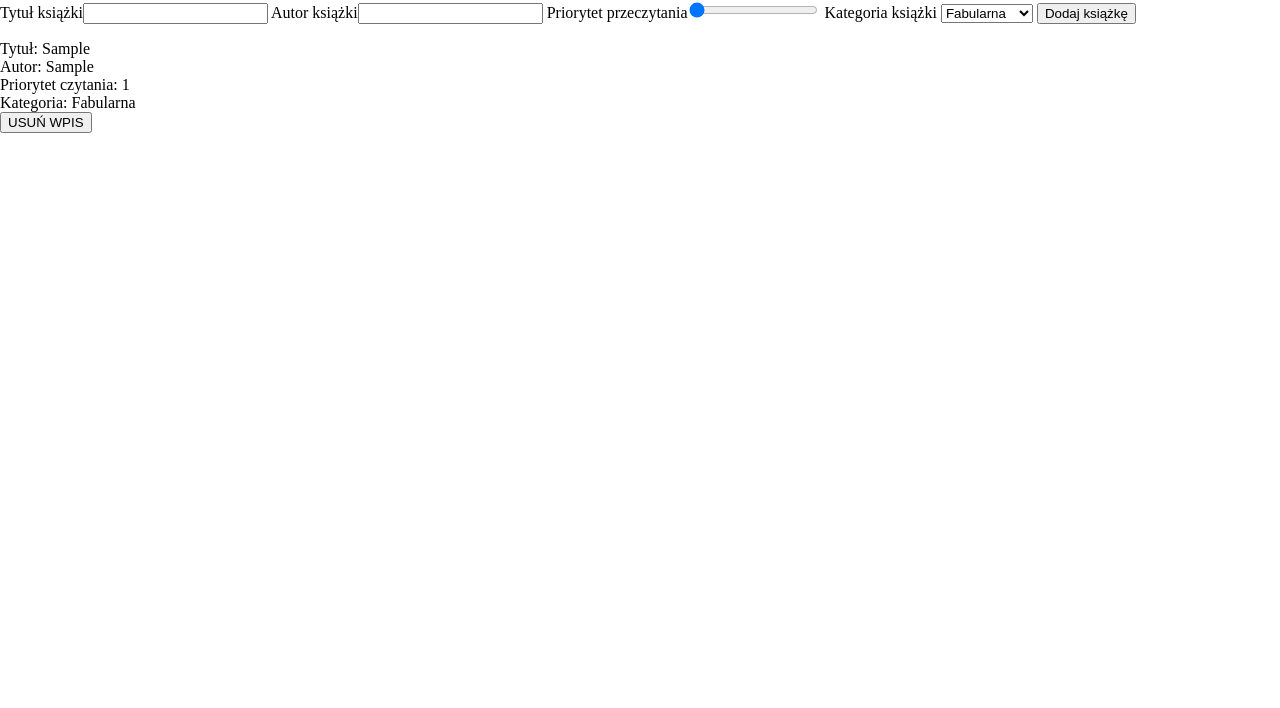
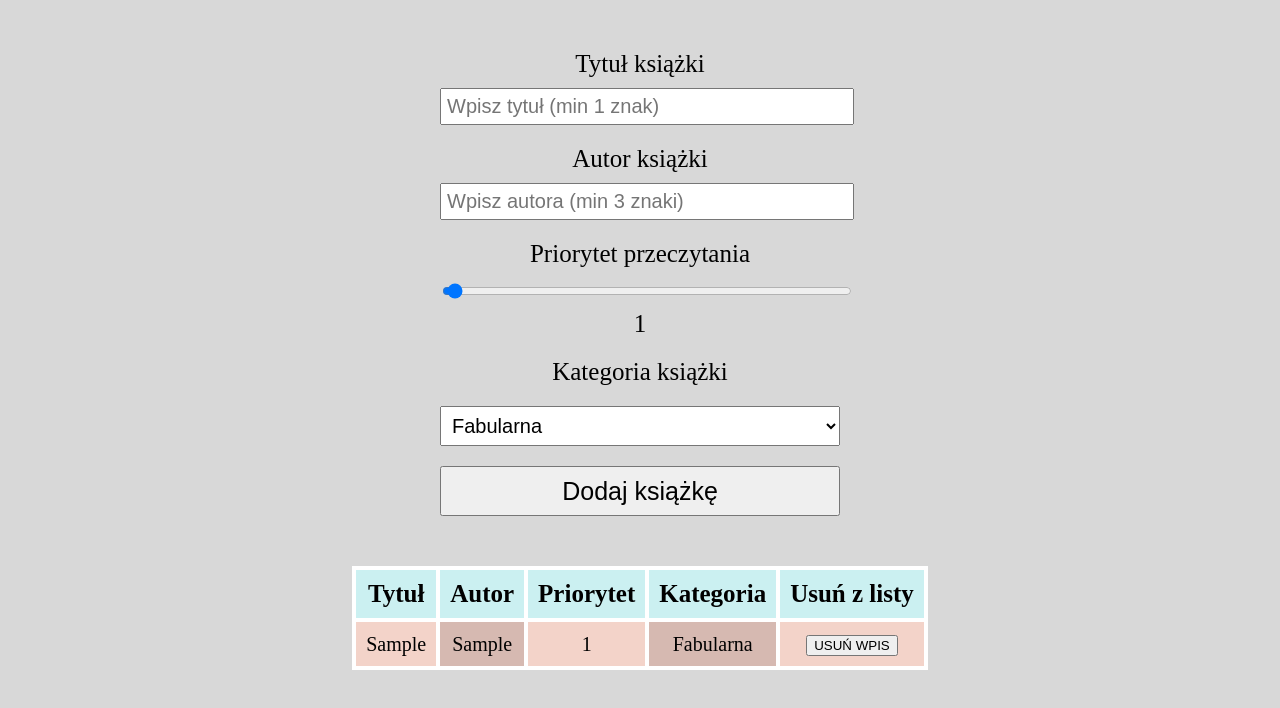
Before and after one commit to Majinmuszu/test-tasks-js, a plain HTML site: page form.html in a window 1280 px wide. Both pictures are taken after typing "Sample", "Sample" into the empty fields and a click on the button "Dodaj książkę". Drawn offline with Linux system fonts and the light colour scheme.

Commit message:
added styles, fixed localstorage. finished form task

```diff
--- a/form.html
+++ b/form.html
@@ -7,7 +7,8 @@
     <title>Document</title>
     <link rel="stylesheet" href="./styles.css" />
   </head>
-  <body>
+  <body id="table-body">
+    <div class="form-wrapper">
       <form id="books-form">
         <label
           >Tytuł książki<input
@@ -16,6 +17,7 @@
             type="text"
             minlength="1"
             name="book-title"
+            placeholder="Wpisz tytuł (min 1 znak)"
             required
         /></label>
         <label
@@ -25,6 +27,7 @@
             type="text"
             minlength="3"
             name="book-author"
+            placeholder="Wpisz autora (min 3 znaki)"
             required
         /></label>
         <label
@@ -37,18 +40,36 @@
             min="1"
             max="5"
             step="1"
-      /></label>
+          /><span class="priority-value">1</span></label
+        >
         <label for="category">Kategoria książki</label>
-      <select class="book-details" id="category" name="book-category">
-        <option value="Fabularna" selected>Fabularna</option>
+        <select
+          required
+          class="book-details"
+          id="category"
+          name="book-category"
+        >
+          <option value="Fabularna">Fabularna</option>
           <option value="Naukowa">Naukowa</option>
           <option value="Historyczna">Historyczna</option>
         </select>
         <button id="submit-book" type="submit">Dodaj książkę</button>
       </form>
       <div class="books-wrapper">
-      <ul class="books-list"></ul>
+        <table class="table">
+          <thead class="table-head">
+            <tr>
+              <th>Tytuł</th>
+              <th>Autor</th>
+              <th>Priorytet</th>
+              <th>Kategoria</th>
+              <th>Usuń z listy</th>
+            </tr>
+          </thead>
+          <tbody class="table-body"></tbody>
+        </table>
       </div>
       <script src="./form.js"></script>
+    </div>
   </body>
 </html>
--- a/form.js
+++ b/form.js
@@ -19,26 +19,25 @@ const load = (key) => {
 };
 
 const booksForm = document.forms.namedItem("books-form");
-const booksList = qs(".books-list");
+const booksTable = qs(".table-body");
+const priorityValue = qs(".priority-value");
+const priorityInput = qs("#priority");
 
 const BOOKS_KEY = "BOOKS_LIST";
 
 let books = load(BOOKS_KEY) === undefined ? [] : load(BOOKS_KEY);
-let currentBookId = books.length > 0 ? books.length : null;
-
+let currentBookId = books.length > 0 ? books[books.length - 1].id : null;
 const renderBooks = () => {
-  booksList.innerHTML = "";
+  booksTable.innerHTML = "";
   books.forEach(({ id, title, author, priority, category }) => {
-    booksList.innerHTML += `
-    <li class="list-item ${id}">
-        <ul>
-            <li>Tytuł: ${title}</li>
-            <li>Autor: ${author}</li>
-            <li>Priorytet czytania: ${priority}</li>
-            <li>Kategoria: ${category}</li>
-            <button id="${id}" class="delete-button">USUŃ WPIS</button>
-        </ul>
-    </li>
+    booksTable.innerHTML += `
+    <tr class="table-row ${id}">
+            <td class="table-draw">${title}</td>
+            <td class="table-draw">${author}</td>
+            <td class="table-draw">${priority}</td>
+            <td class="table-draw">${category}</td>
+            <td class="table-draw"><button id="${id}" class="delete-button">USUŃ WPIS</button></td>
+    </tr>
     `;
   });
 };
@@ -53,28 +52,31 @@ const pushBooksToArray = () => {
     category: `${booksForm.elements[3].value}`,
   });
   save(BOOKS_KEY, books);
-
 };
 
 booksForm.onsubmit = (e) => {
   e.preventDefault();
   pushBooksToArray();
-  log(books);
   renderBooks();
   booksForm.reset();
+  priorityValue.innerHTML = "1";
 };
+renderBooks();
 
 const removeBookFromList = (e) => {
   e.preventDefault();
   if (e.target.nodeName !== "BUTTON") {
     return;
   } else {
+    let newBooks = books.filter((book) => book.id != e.target.id);
     e.target.parentNode.parentNode.remove();
-    let newBooks = books.filter((book) => book.id !== e.target.id);
+    save(BOOKS_KEY, newBooks);
     books = newBooks;
-    save(BOOKS_KEY, books);
-    log(books);
   }
 };
-booksList.addEventListener("click", removeBookFromList);
-renderBooks();
+const updatePriorityValue = (e) => {
+  log("dupa");
+  priorityValue.innerHTML = `${priorityInput.value}`;
+};
+booksTable.addEventListener("click", removeBookFromList);
+priorityInput.addEventListener("input", updatePriorityValue);
--- a/styles.css
+++ b/styles.css
@@ -1,3 +1,4 @@
+/* GLOBAL STYLES */
 ul {
   list-style: none;
   padding: 0;
@@ -7,10 +8,12 @@ body {
   height: 100%;
   margin: 0;
 }
+
+/* RANDOM NUMBERS GENERATOR STYLES */
+
 .column-wrapper {
   display: flex;
 }
-
 .draw-num-button {
   width: 220px;
   height: 50px;
@@ -35,9 +38,79 @@ body {
   margin-left: 20px;
 }
 
+/* FULLSCREEN PHOTO STYLES */
+
 .fullscreen-photo {
   width: 100%;
   height: 100%;
   display: block;
   object-fit: cover;
 }
+
+/* BOOKS TABLE STYLES  */
+#table-body {
+  background-color: rgb(216, 216, 216);
+}
+#books-form {
+  display: flex;
+  flex-direction: column;
+  width: 400px;
+  margin: 0 auto;
+  justify-content: center;
+  margin-top: 50px;
+}
+.form-wrapper {
+  margin: 0 auto;
+  width: 60%;
+}
+label {
+  font-size: 25px;
+  text-align: center;
+  margin-bottom: 20px;
+}
+.book-details {
+  width: 100%;
+  font-size: 20px;
+}
+input {
+  margin-top: 10px;
+  padding: 5px;
+  cursor: pointer;
+}
+select {
+  padding: 7px;
+  cursor: pointer;
+}
+#submit-book {
+  margin: 20px 0 50px;
+  height: 50px;
+  font-size: 25px;
+}
+button {
+  cursor: pointer;
+}
+
+.table th,
+.table td {
+  padding: 10px;
+  border: 4px solid #fff;
+}
+.table {
+  border-collapse: collapse;
+  text-align: center;
+  margin: 0 auto;
+}
+th {
+  background-color: rgb(203, 240, 241);
+  font-size: 25px;
+}
+tr {
+  background-color: rgb(243, 211, 201);
+  font-size: 20px;
+}
+tr:nth-child(2n) {
+  background-color: rgb(224, 243, 204);
+}
+td:nth-child(2n) {
+  background-color: rgba(0, 0, 0, 0.123);
+}
```
Lines whose indentation alone changed are shown as unchanged.
